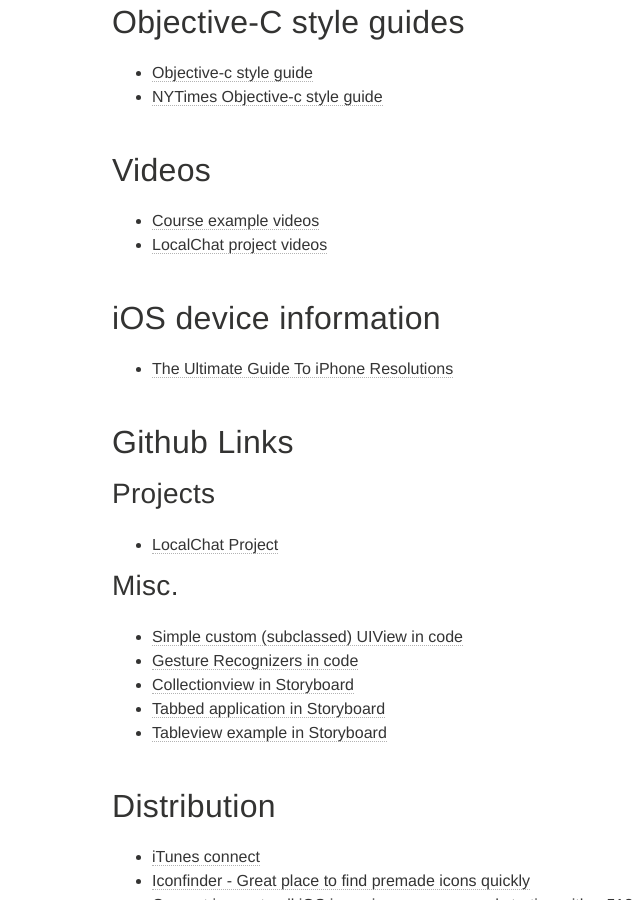
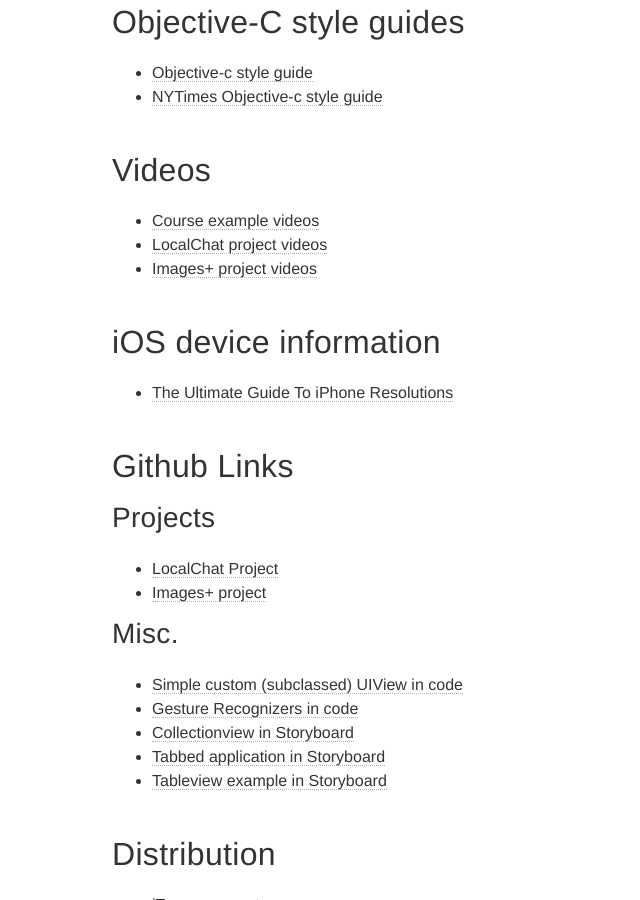
Before and after one commit to portlandcodeschool/ios, a Jekyll site: the page built from resources.md, in a window 1280 px wide and 900 px high, scrolled down 689 px. Shown: the whole window, without its empty margins (208-848 px from the left). Built offline with Jekyll 4.4.1, drawn with Linux system fonts in a browser that asks for light colours; nearby versions of some CDN libraries.

Commit message:
Update resources.md

```diff
--- a/resources.md
+++ b/resources.md
@@ -29,6 +29,7 @@ tags: [curriculum]
 # Videos
 * [Course example videos](https://drive.google.com/folderview?id=0B1jxDrjd4WIadWEtZ3BPb1phcUU&usp=sharing)
 * [LocalChat project videos](https://drive.google.com/folderview?id=0B1jxDrjd4WIaMklKTndhc1phTVE&usp=sharing)
+* [Images+ project videos](https://drive.google.com/folderview?id=0B1jxDrjd4WIaSUZTQm1mQ25tNVU&usp=sharing)
 
 # iOS device information
 * [The Ultimate Guide To iPhone Resolutions](http://www.paintcodeapp.com/news/ultimate-guide-to-iphone-resolutions)
@@ -37,6 +38,7 @@ tags: [curriculum]
 
 ## Projects
 * [LocalChat Project](https://github.com/portlandcodeschool/LocalChat)
+* [Images+ project](https://github.com/portlandcodeschool/ImagePlus)
 
 ## Misc.
 * [Simple custom (subclassed) UIView in code](https://github.com/portlandcodeschool/SimpleCustomView_iOS)
```
